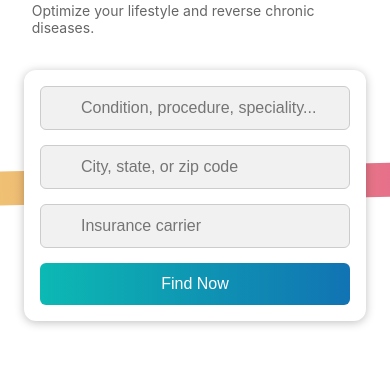
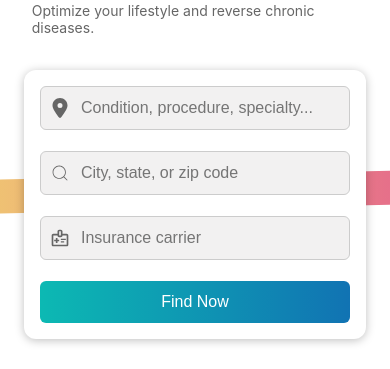
Before and after one commit to adityasankar5/proactively-lifestyle-medicine-site, a React (Create React App) app: page / in a window 390 px wide. Shown: the part 237-606 px from the top of the page. Built offline with nearby package versions, Linux system fonts and the light colour scheme; grey boxes are pictures that could not be loaded.

Commit message:
Input mobile

```diff
--- a/src/components/HeroSection.jsx
+++ b/src/components/HeroSection.jsx
@@ -120,25 +120,35 @@
       </div>
 
       {/* Input Fields */}
+{/* Input Fields for Mobile View */}
 <div className="inputs-container mobile-input">
-
+  <div className="input-group">
+    <FaLocationDot className="input-icon" />
     <input
       type="text"
-          placeholder="Condition, procedure, speciality..."
+      placeholder="Condition, procedure, specialty..."
       className="input-field"
     />
+  </div>
+  <div className="input-group">
+    <CiSearch className="input-icon" />
     <input
       type="text"
       placeholder="City, state, or zip code"
       className="input-field"
     />
+  </div>
+  <div className="input-group">
+    <MdOutlineMedicalInformation className="input-icon" />
     <input
       type="text"
       placeholder="Insurance carrier"
       className="input-field"
     />
+  </div>
   <button className="find-now-btn">Find Now</button>
 </div>
+
     </div>
 
     {/* Mobile View: Horizontal Carousel */}
--- a/src/components/HeroSection.scss
+++ b/src/components/HeroSection.scss
@@ -209,6 +209,7 @@
         }
         .mobile-input{
             display:flex;
+            flex-direction: column;
         }
         .content-container {
             flex-direction: column;
@@ -234,6 +235,12 @@
             width: calc(100% - 40px); // Adjust width for mobile
             z-index: 4;
             height: auto;
+            gap:6px;
+
+            .input-group {
+                width: 100%;
+                margin-bottom: 15px;
+            }
 
                     .input-field {
                             padding: 12px 15px 12px 40px;
```
Lines whose indentation alone changed are shown as unchanged.
